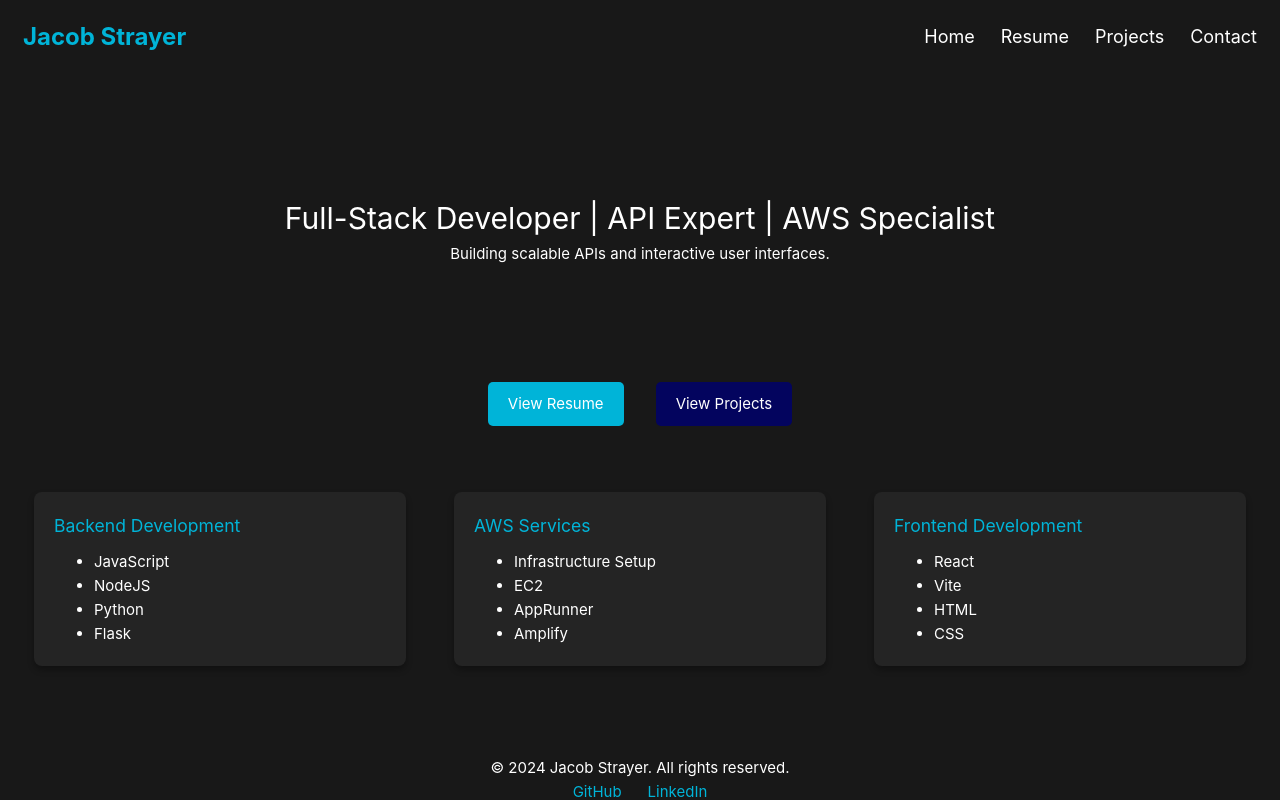
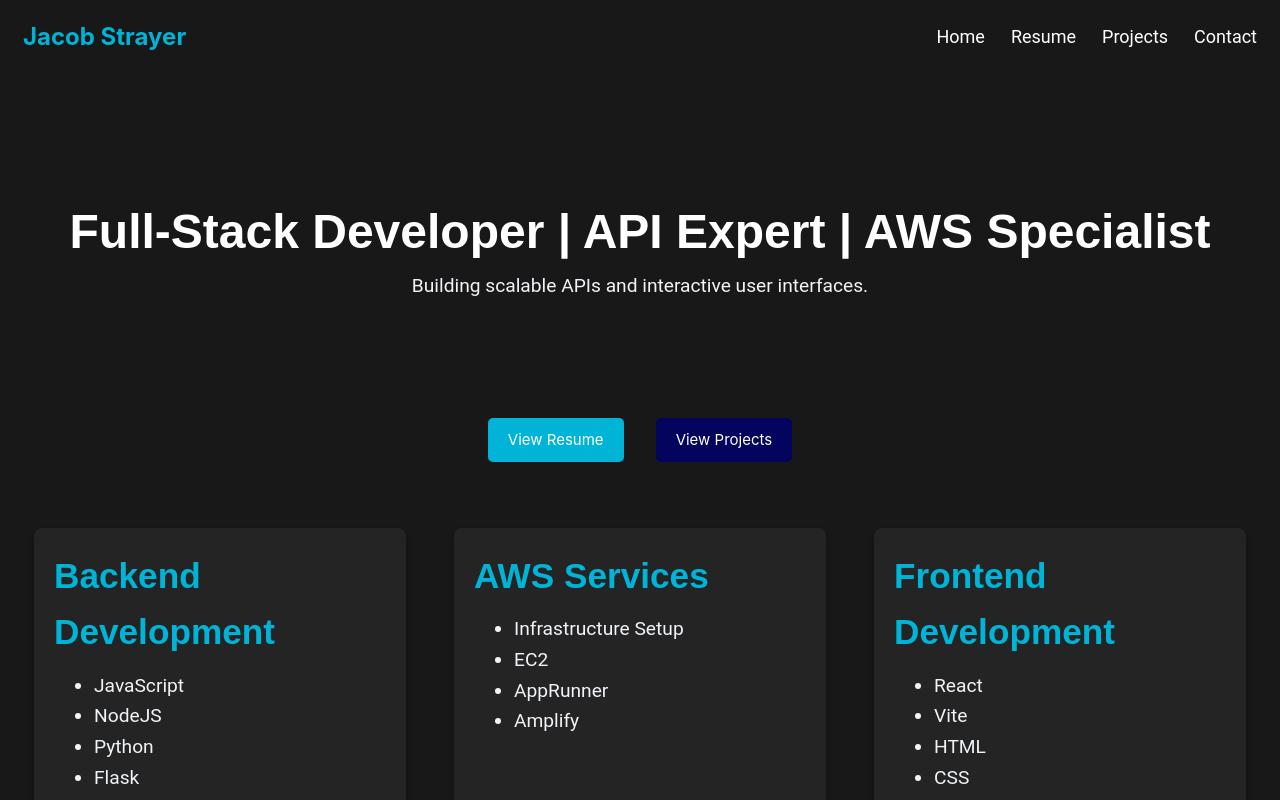
Before and after one commit to JacobStrayer/JacobStrayer.com, a Vue app: page / in a window 1280 px wide. Shown: the top 800 px of the page. Built offline with nearby package versions, Linux system fonts and the light colour scheme.

Commit message:
Font changes for visibility

```diff
--- a/src/assets/main.css
+++ b/src/assets/main.css
@@ -5,6 +5,32 @@
     padding: 2rem;
     font-weight: normal;
 }
+
+h1 {
+    font-family: 'Montserrat', sans-serif;
+    font-size: 3rem;
+    font-weight: bold;
+}
+
+h2 {
+    font-family: 'Montserrat', sans-serif;
+    font-size: 2.7rem;
+    font-weight: bold;
+}
+
+h3 {
+    font-family: 'Montserrat', sans-serif;
+    font-size: 2.2rem;
+    font-weight: bold;
+}
+
+p, ul {
+    font-family: 'Roboto', sans-serif;
+    font-size: 1.2rem;
+    line-height: 1.6;
+    color: #f0f4f8;
+}
+
 
 a,
 .green {
```
